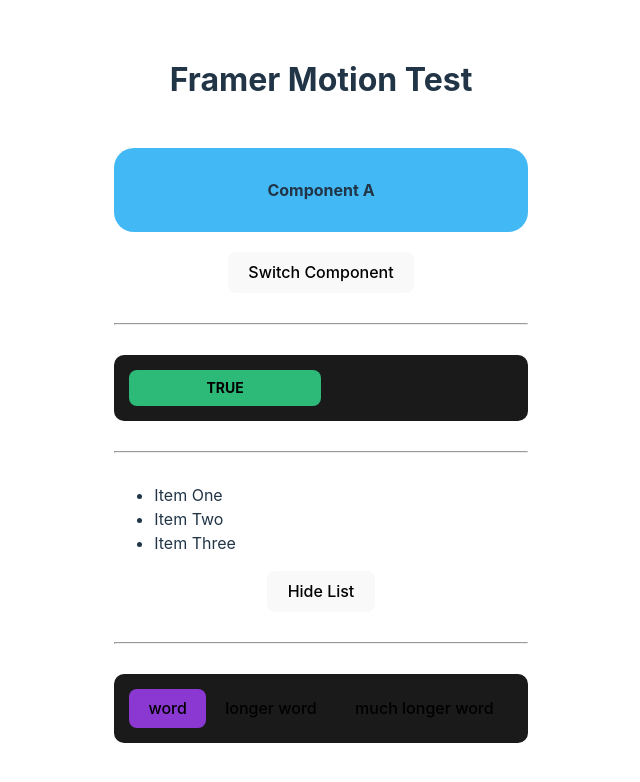
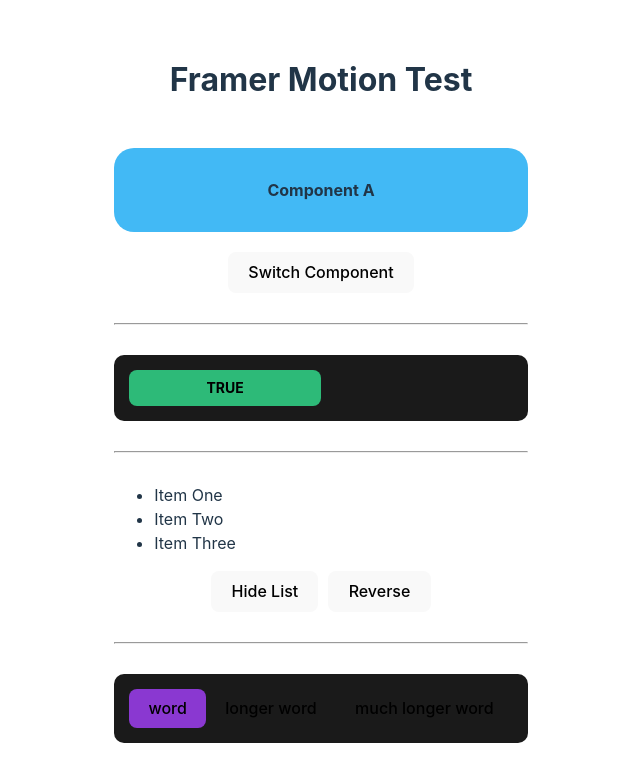
Before and after one commit to Danish-Ehsan/framer-motion-test, a React (Vite) app: page / in a window 1280 px wide. Shown: the top 782 px of the page, without its empty margins (319-959 px from the left). Built offline with nearby package versions, Linux system fonts and the light colour scheme.

Commit message:
Updated ComponentE with list sort animations

```diff
--- a/src/App.jsx
+++ b/src/App.jsx
@@ -116,6 +116,11 @@ function ComponentD() {
 
 function ComponentE() {
     const [isVisible, setIsVisible] = useState(true);
+    const [listItems, setListItems] = useState([
+        "Item One",
+        "Item Two",
+        "Item Three"
+    ]);
 
     const list = {
         visible: {
@@ -136,8 +141,6 @@ function ComponentE() {
         hidden: { opacity: 0, x: -20 }
     };
 
-    const listItems = ["Item One", "Item Two", "Item Three"];
-
     return (
         <>
             <motion.ul
@@ -148,7 +151,7 @@ function ComponentE() {
             >
                 {listItems.map((elm) => {
                     return (
-                        <motion.li key={elm} variants={item}>
+                        <motion.li key={elm} variants={item} layout>
                             {elm}
                         </motion.li>
                     );
@@ -156,6 +159,16 @@ function ComponentE() {
             </motion.ul>
             <button onClick={() => setIsVisible(!isVisible)}>
                 {isVisible ? "Hide List" : "Show List"}
+            </button>
+            <button
+                onClick={() => {
+                    const newArray = [...listItems];
+                    newArray.reverse();
+                    setListItems(newArray);
+                }}
+                style={{ marginLeft: "10px" }}
+            >
+                Reverse
             </button>
         </>
     );
```
